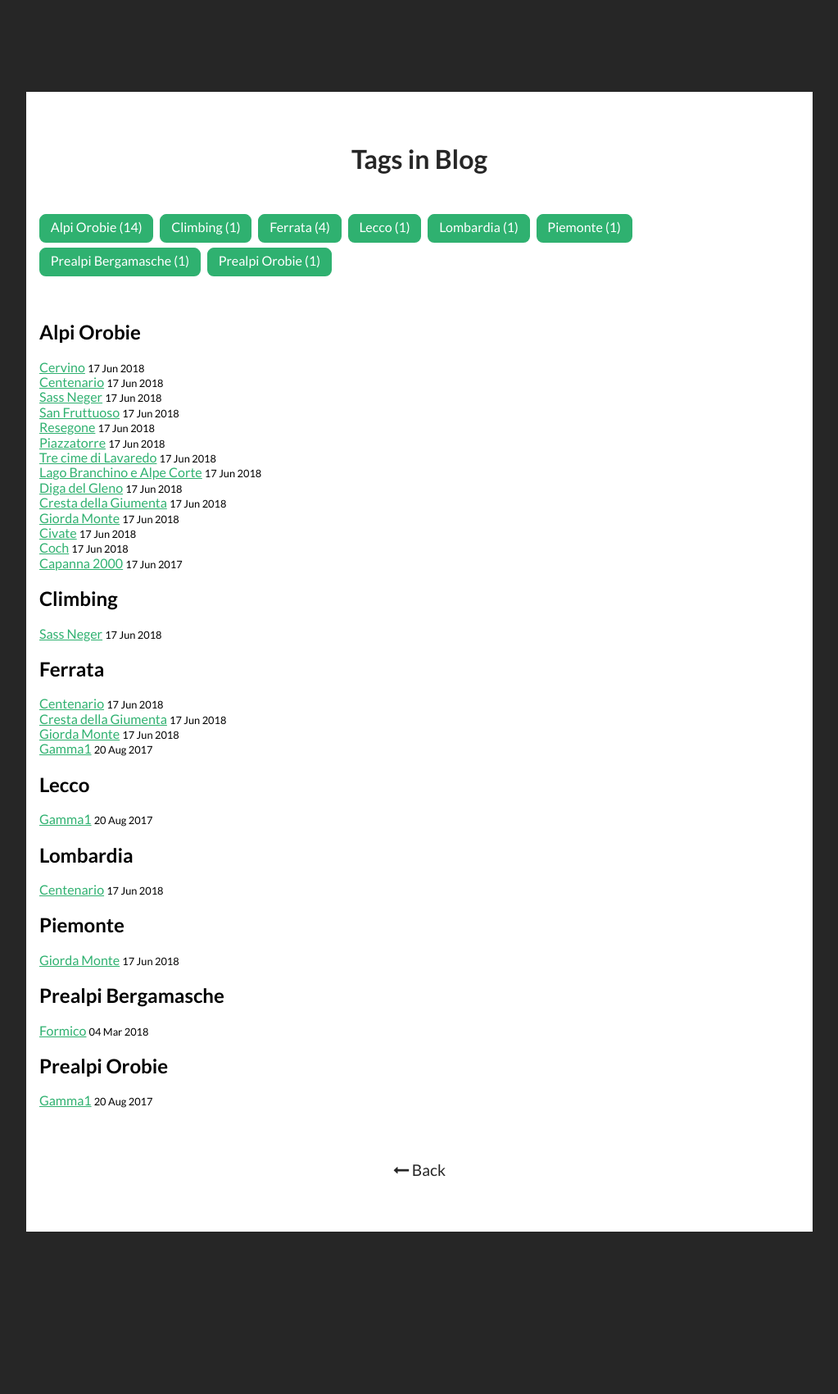
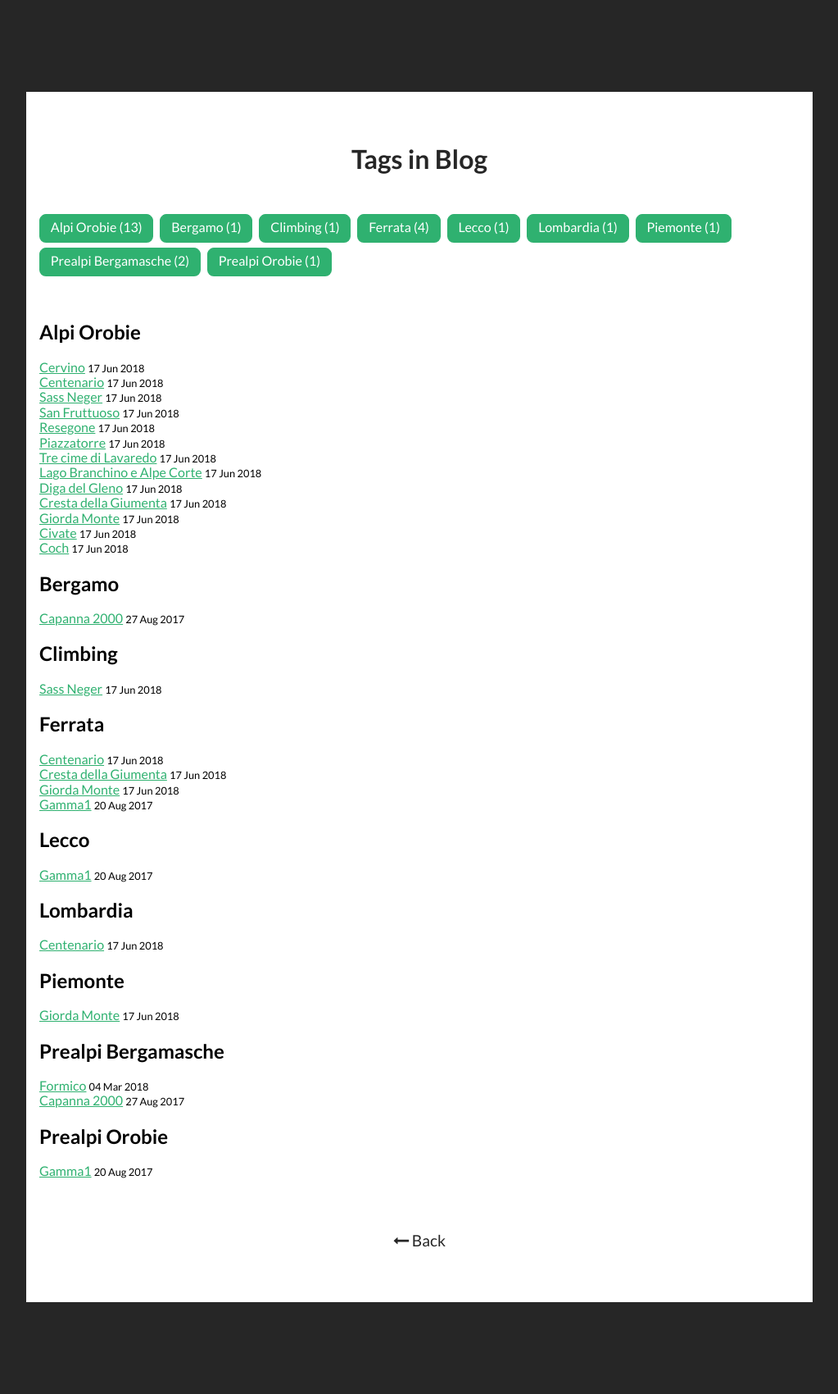
Before and after one commit to RCasatta/mirimonti, a Jekyll site: the page built from _pages/tags.html, in a window 1280 px wide. Shown: the whole page at 82% size, without its empty margins (128-1151 px from the left). Built offline with Jekyll 4.4.1, drawn with Linux system fonts in a browser that asks for light colours; comment, search, counter and statistics services are not loaded; before the commit the page ends 1614 px from its top, so only the background shows below that.

Commit message:
Update and rename 2017-06-17-capanna-2000.md to 2017-08-27-capanna-2000.md

```diff
--- a/_posts/2017-06-17-capanna-2000.md
+++ b/_posts/2017-08-27-capanna-2000.md
@@ -2,9 +2,9 @@
 layout: post
 title: "Capanna 2000"
 img: Cattedrale_vegetale_oltre_il_colle.jpg
-date: 2017-06-17
+date: 2017-08-27
 description: Descrizione breve
-tag: [Alpi Orobie]
+tag: [Prealpi Bergamasche, Bergamo]
 img_dir: capanna2000
 gps_parking:
 
```
